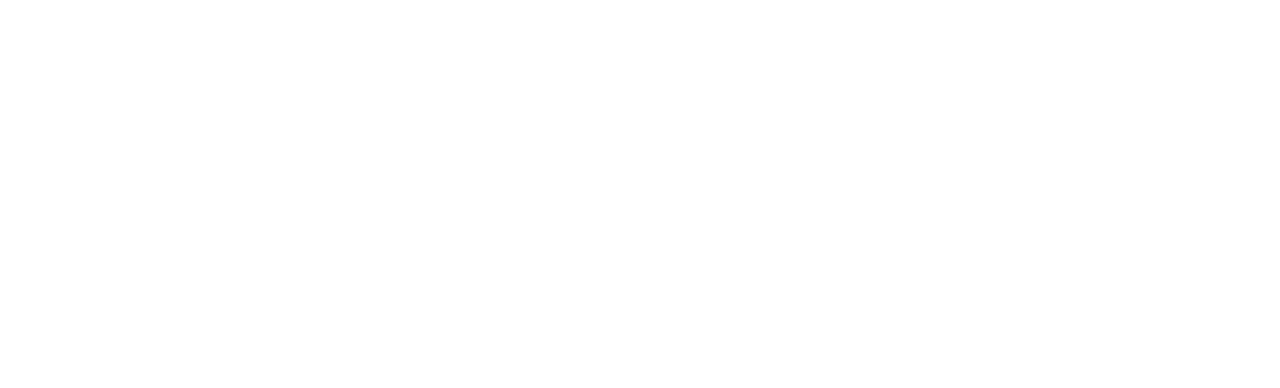
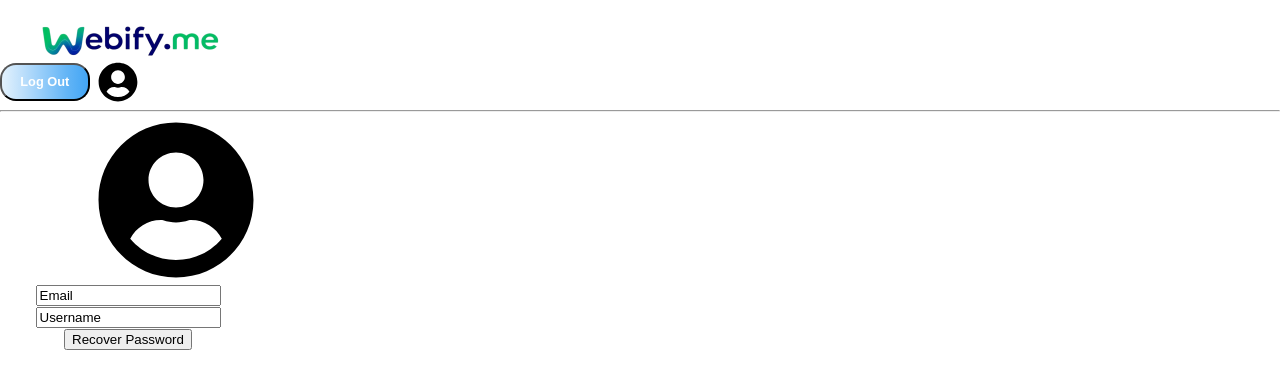
Before and after one commit to nngeek195/Presentation-Generator, a React (Create React App) app: page /user in a window 1280 px wide. Before the commit this address had no page. Shown: the top 388 px of the page. Built offline with nearby package versions, Linux system fonts and the light colour scheme; what webfontloader would draw is missing.

Commit message:
User Page

```diff
--- a/src/App.js
+++ b/src/App.js
@@ -4,6 +4,7 @@ import LogIn from './Components/LogIn/LogIn';
 import Home from './Components/Home/Home'
 import SignUp from './Components/Signup/SignUp';
 import Introduction from './Components/Introduction/Introduction';
+import User from './Components/User/User'
 
 
 function App() {
@@ -15,6 +16,7 @@ function App() {
           <Route path="/login" element={<LogIn />} />
           <Route path="/home" element={<Home />} />
           <Route path="/signup" element={<SignUp />} />
+          <Route path="/user" element={<User />} />
         </Routes>
       </Router>
     </div>
--- a/src/Components/LogIn/LogIn.js
+++ b/src/Components/LogIn/LogIn.js
@@ -1,7 +1,6 @@
 import React, { Component } from 'react'
 import './LogIn.css'
 import Grid from '@mui/material/Grid';
-import signup_g from '../assests/signup_g.png'
 import login_g from '../assests/login_g.png'
 import { Link } from 'react-router-dom'
 import SlideShow_2 from '../SlideShow/SlideShow_2';
@@ -30,7 +29,7 @@ class LogIn extends Component {
                         <input type='checkbox' />Remember Me
                     </div>
                     <div className='login'>
-                        <Link to="/home"><button type='submit'>LOGIN</button></Link>
+                        <Link to="/user"><button type='submit'>LOGIN</button></Link>
                     </div>
                     <div className='login_or'>
                         <hr className='hr1_login'/>
--- /dev/null
+++ b/src/Components/User/User.css
@@ -0,0 +1,58 @@
+.header_one{
+    display: flex;
+    align-items: center;
+}
+
+.header_two{
+    display: flex;
+    align-items: center;
+}
+
+.header_logout{
+    height: 2.4rem;
+    width: 5.6rem;
+    border-radius: 16px;
+    font-size: 0.8rem;
+    font-weight: bold;
+    background: linear-gradient(90deg,#e3f2fd,#bbdefb,#90caf9,#64b5f6,#42a5f5);
+    color: white;
+}
+
+.header_logout:hover{
+    background: linear-gradient(90deg,#e3f2fd,#bbdefb,#90caf9,#64b5f6,#42a5f5,#2196f3);
+    box-shadow: 0 0 5px #6C63FF, 0 0 10px #00C9FF;
+}
+
+.default_icon_1{
+    height: 2.5rem;
+    width: 2.5rem;
+    margin-left: 0.5rem;
+}
+
+.logo{
+    width: 256px;
+    height: 62px;
+    margin-right: 70rem;
+}
+
+.user_profile{
+    align-items: center;
+    justify-content: center;
+}
+
+.user_profile_details{
+    display: flex;
+    margin-left: 5rem;
+}
+
+.default_icon_2{
+    height: 10rem;
+    width: 10rem;
+    margin-left: 6rem;
+    /*margin-top: 2rem; */
+}
+
+/* .presentations{
+    background-color: #00C9FF;
+    margin-bottom: 5rem;
+} */
--- /dev/null
+++ b/src/Components/User/User.js
@@ -0,0 +1,45 @@
+import React, { Component } from 'react'
+import './User.css'
+import Grid from '@mui/material/Grid'
+import Logo from './Logo.png'
+import {FaUserCircle} from 'react-icons/fa'
+
+class User extends Component {
+  render() {
+    return (
+      <div>
+        <div className='header'>
+            <Grid container>
+                <Grid item xs={6} className='header_one'>
+                    <img src={Logo} className='logo' />
+                </Grid>
+                <Grid item xs={6} className='header_two'>
+                    <button className='header_logout'>Log Out</button>
+                    <FaUserCircle className='default_icon_1' />
+                </Grid>
+            </Grid>
+            <hr />
+        </div>
+        <div>
+          <Grid container>
+              <Grid item xs={4} className='user_profile'>
+                  <div className='user_profile_deatils'>
+                    <FaUserCircle className='default_icon_2' /><br />
+                    <input type='text' value='Email' readOnly className='user_email'/><br />
+                    <input type='text' value='Username' readOnly className='user_username'/><br />
+                    <button className='recover_pw'>Recover Password</button>
+                  </div>
+              </Grid>
+              <Grid item xs={8}>
+                  <div className='presentations'>
+
+                  </div>
+              </Grid>
+          </Grid>
+        </div>
+      </div>
+    )
+  }
+}
+
+export default User
```
Also changed, not shown: src/Components/User/Logo.png (added).
